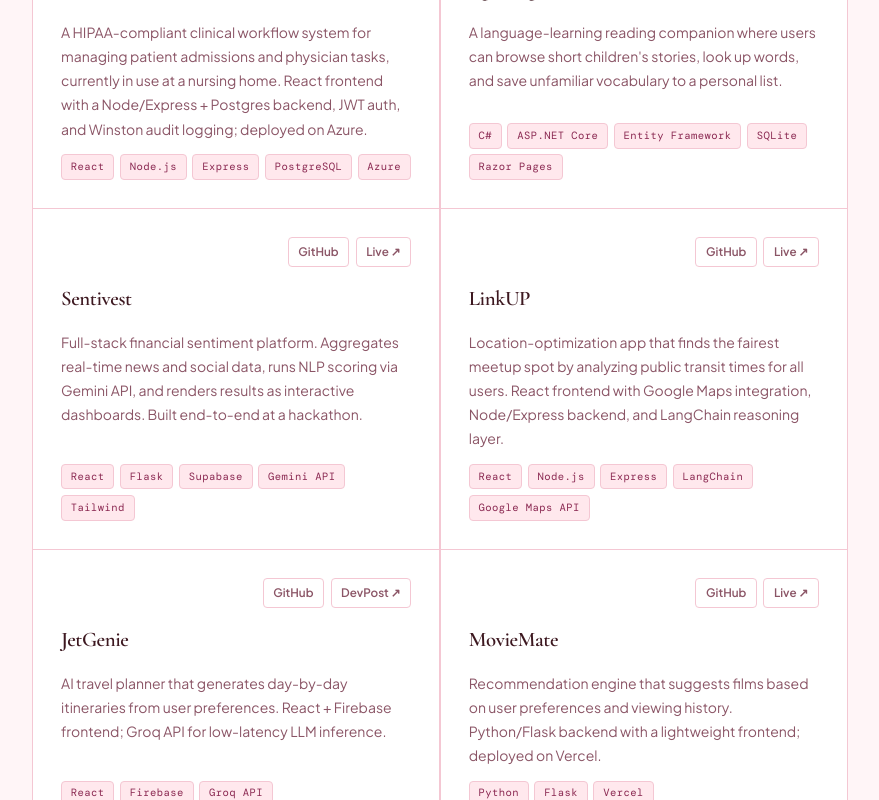
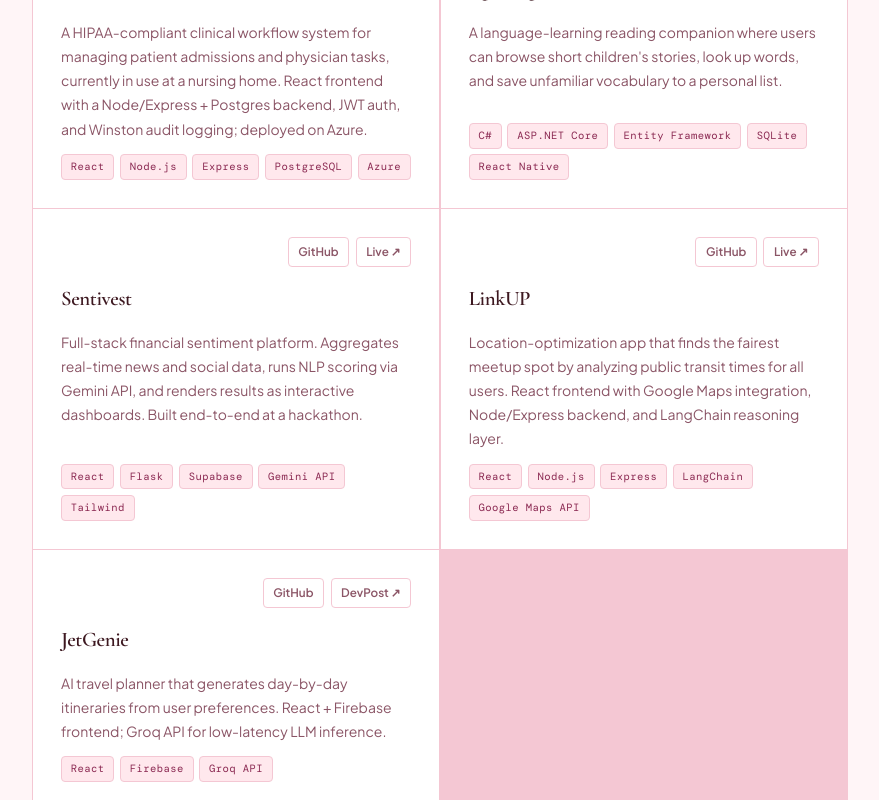
Before and after one commit to afsanab/AfsanasPortfolio, a React (Vite) app: page / in a window 1280 px wide. Shown: the part 2000-2800 px from the top of the page, without its empty margins (200-1079 px from the left). Built offline with nearby package versions, Linux system fonts and the light colour scheme.

Commit message:
refactor: update technology stack for elprincipito project and comment out some less relevant projects

```diff
--- a/src/App.tsx
+++ b/src/App.tsx
@@ -14,6 +14,7 @@
   { label: 'Education', value: "B.S. Computer Science · RPI '24" },
   { label: 'Based in', value: 'New York City' },
 ]
+
 
 export default function App() {
   const [theme, setTheme] = useState<'dark' | 'light'>(() =>
--- a/src/data.ts
+++ b/src/data.ts
@@ -61,7 +61,7 @@
   {
     name: 'elprincipito',
     desc: 'A language-learning reading companion where users can browse short children\'s stories, look up words, and save unfamiliar vocabulary to a personal list.',
-    tech: ['C#', 'ASP.NET Core', 'Entity Framework', 'SQLite', 'Razor Pages'],
+    tech: ['C#', 'ASP.NET Core', 'Entity Framework', 'SQLite', 'React Native'],
     links: [
       { label: 'GitHub', url: 'https://github.com/afsanab/elprincipito' },
     ],
@@ -93,30 +93,30 @@
       { label: 'DevPost ↗', url: 'https://devpost.com/software/jetgenie' },
     ],
   },
-  {
-    name: 'MovieMate',
-    desc: 'Recommendation engine that suggests films based on user preferences and viewing history. Python/Flask backend with a lightweight frontend; deployed on Vercel.',
-    tech: ['Python', 'Flask', 'Vercel'],
-    links: [
-      { label: 'GitHub', url: 'https://github.com/afsanab/MovieMate' },
-      { label: 'Live ↗', url: 'https://moviemate-virid.vercel.app/' },
-    ],
-  },
-  {
-    name: 'Genre Galaxy',
-    desc: 'Graph analysis pipeline over 10,000+ Goodreads books — builds a NetworkX co-occurrence graph across 100+ genres and renders it as an interactive Plotly visualization.',
-    tech: ['Python', 'Flask', 'NetworkX', 'Plotly'],
-    links: [
-      { label: 'GitHub', url: 'https://github.com/afsanab/GenreGalaxy' },
-      { label: 'Live ↗', url: 'https://genregalaxy.onrender.com/' },
-    ],
-  },
-  {
-    name: 'Spatial Marketing Dashboard',
-    desc: 'Tableau dashboard analyzing U.S. state-level marketing KPIs — surfaces regional performance patterns and trend anomalies from raw SQL data.',
-    tech: ['Tableau', 'SQL'],
-    links: [
-      { label: 'Tableau ↗', url: 'https://public.tableau.com/views/SpatialStrategyDashboard/SpatialDashboard' },
-    ],
-  },
+  // {
+  //   name: 'MovieMate',
+  //   desc: 'Recommendation engine that suggests films based on user preferences and viewing history. Python/Flask backend with a lightweight frontend; deployed on Vercel.',
+  //   tech: ['Python', 'Flask', 'Vercel'],
+  //   links: [
+  //     { label: 'GitHub', url: 'https://github.com/afsanab/MovieMate' },
+  //     { label: 'Live ↗', url: 'https://moviemate-virid.vercel.app/' },
+  //   ],
+  // },
+  // {
+  //   name: 'Genre Galaxy',
+  //   desc: 'Graph analysis pipeline over 10,000+ Goodreads books — builds a NetworkX co-occurrence graph across 100+ genres and renders it as an interactive Plotly visualization.',
+  //   tech: ['Python', 'Flask', 'NetworkX', 'Plotly'],
+  //   links: [
+  //     { label: 'GitHub', url: 'https://github.com/afsanab/GenreGalaxy' },
+  //     { label: 'Live ↗', url: 'https://genregalaxy.onrender.com/' },
+  //   ],
+  // },
+  // {
+  //   name: 'Spatial Marketing Dashboard',
+  //   desc: 'Tableau dashboard analyzing U.S. state-level marketing KPIs — surfaces regional performance patterns and trend anomalies from raw SQL data.',
+  //   tech: ['Tableau', 'SQL'],
+  //   links: [
+  //     { label: 'Tableau ↗', url: 'https://public.tableau.com/views/SpatialStrategyDashboard/SpatialDashboard' },
+  //   ],
+  // },
 ]
```
